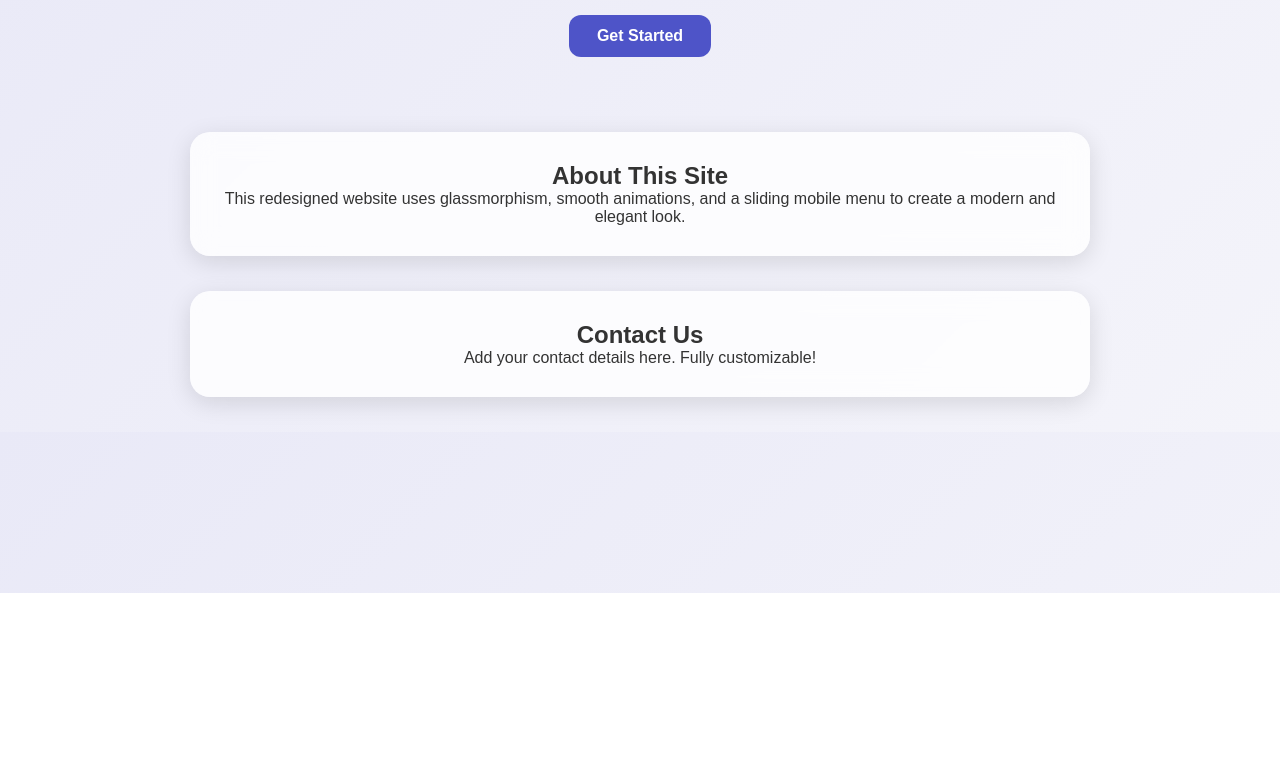
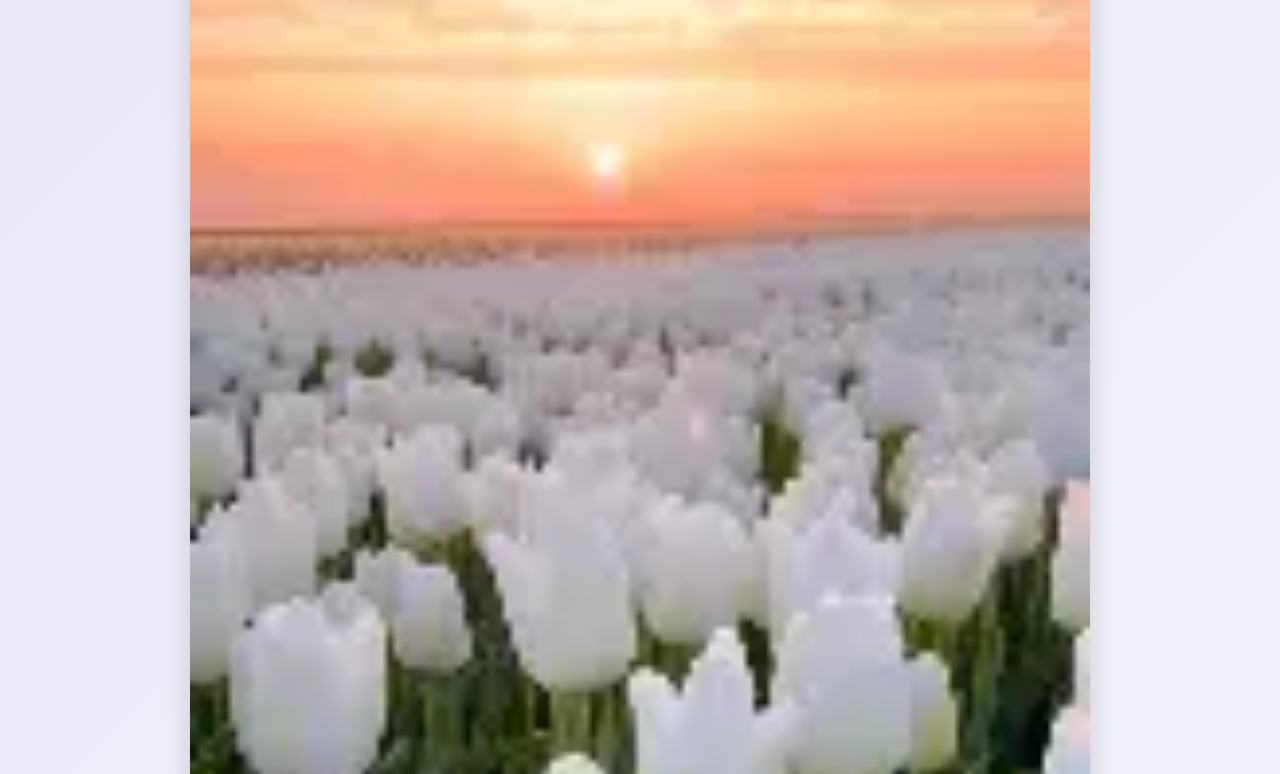
Before and after one commit to navorramira-arch/miramaenavorra-website, a plain HTML site: page index.html in a window 1280 px wide. Shown: the part 207-981 px from the top of the page. Before the commit the page ends 800 px from the top, so only its background shows below. Drawn offline with Linux system fonts and the light colour scheme; files that its build step writes are made by us from their sources; a script that the page names is missing.

Commit message:
Updated content and layout

```diff
--- a/index.html
+++ b/index.html
@@ -29,7 +29,7 @@
 
     <!-- Home Section -->
     <section id="home" class="hero fade-in">
-        <img src=" " alt="Tulip Image" />
+        <img src="white.webp " alt="Tulip Image" />
         <h1>Your Modern Responsive Website</h1>
         <p>Sleek. Clean. Beautiful on any device.</p>
         <a href="#info" class="btn">Get Started</a>
```
